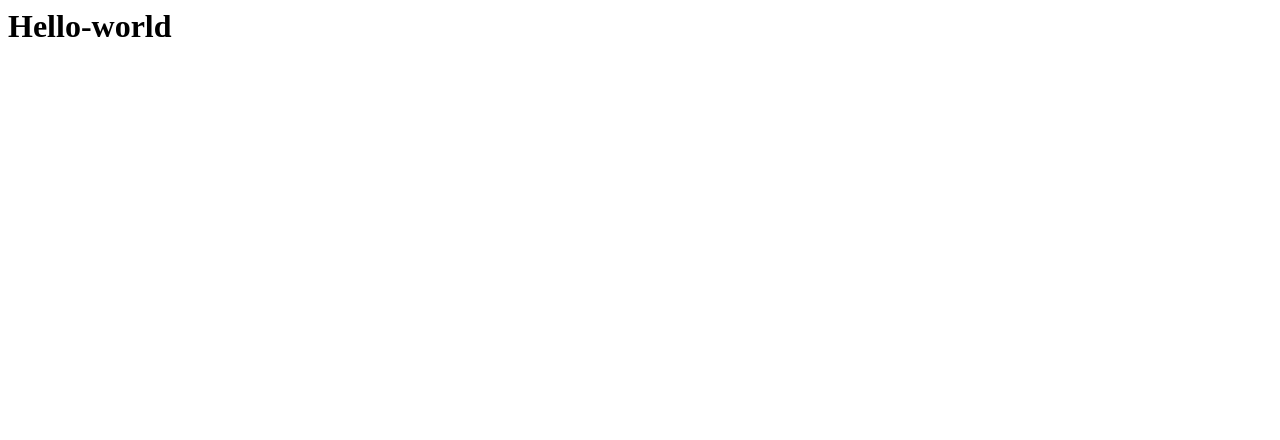
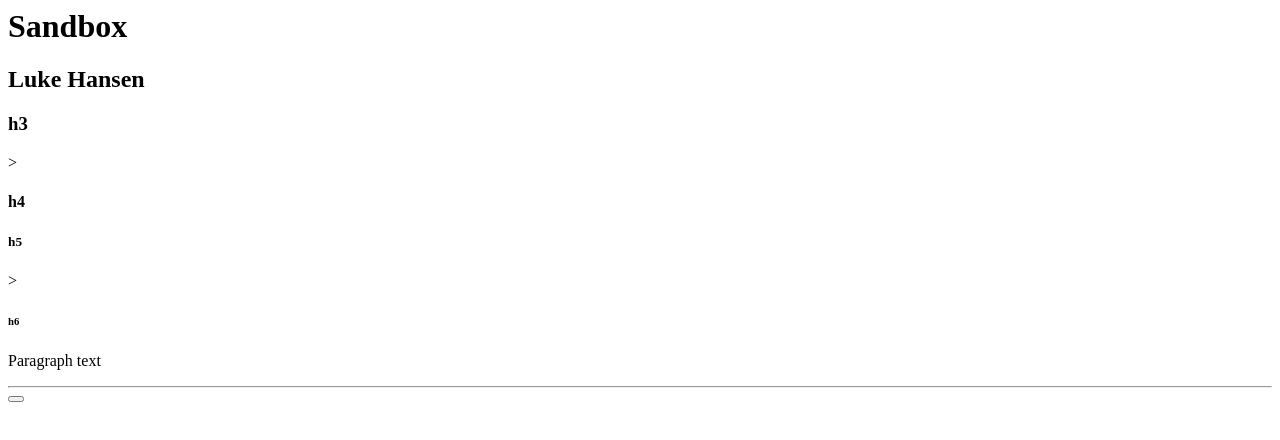
Before and after one commit to lukedanuke31/august-20, a plain HTML site: page index.html in a window 1280 px wide. Drawn offline with Linux system fonts and the light colour scheme.

Commit message:
Update index.html

```diff
--- a/index.html
+++ b/index.html
@@ -1 +1,12 @@
-<h1> Hello-world</h1>
+
+
+    <h1> Sandbox </h1>
+    <h2> Luke Hansen </H2>
+    <h3> h3 </h3> >
+    <h4> h4</h4>
+    <h5> h5 </h5>>
+    <h6> h6</h6>
+
+    <p> Paragraph text</p>
+  <hr/>
+    <button onclick></button>
```
